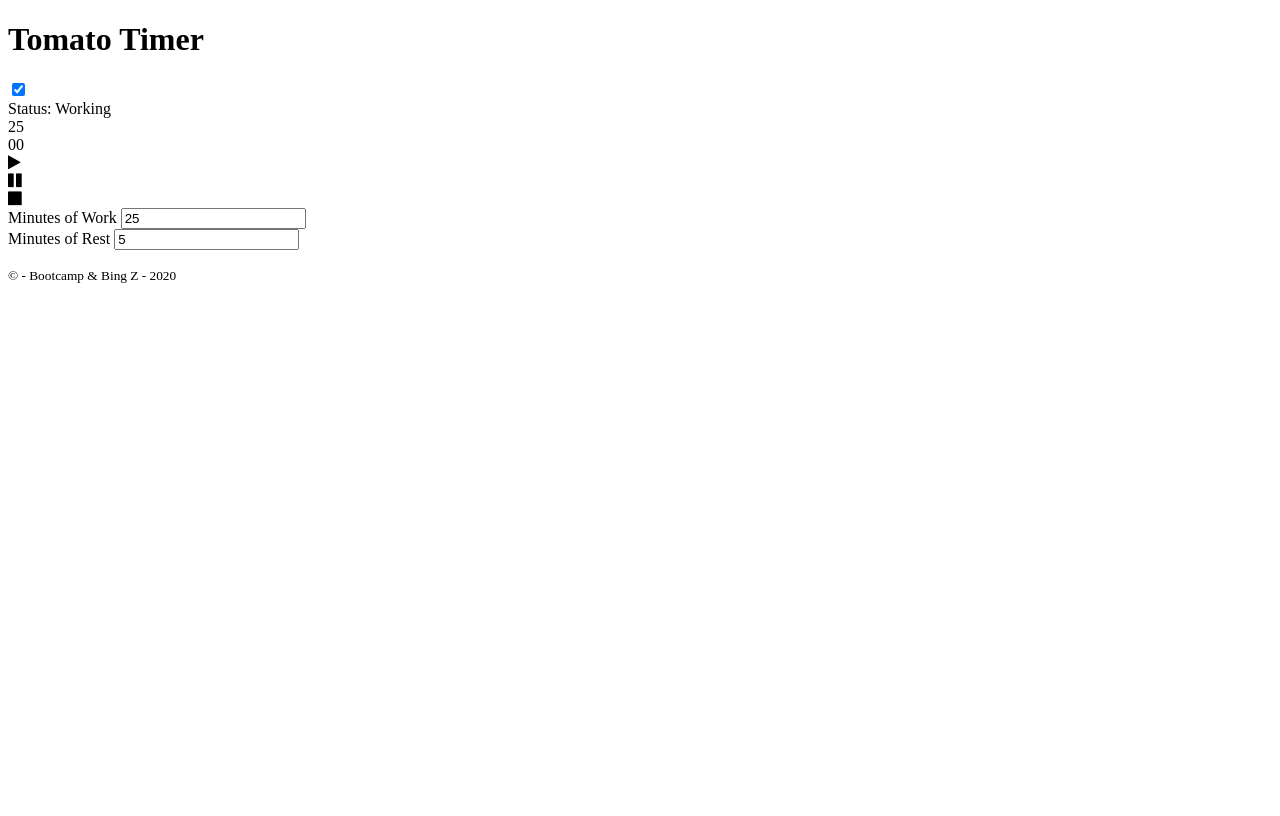
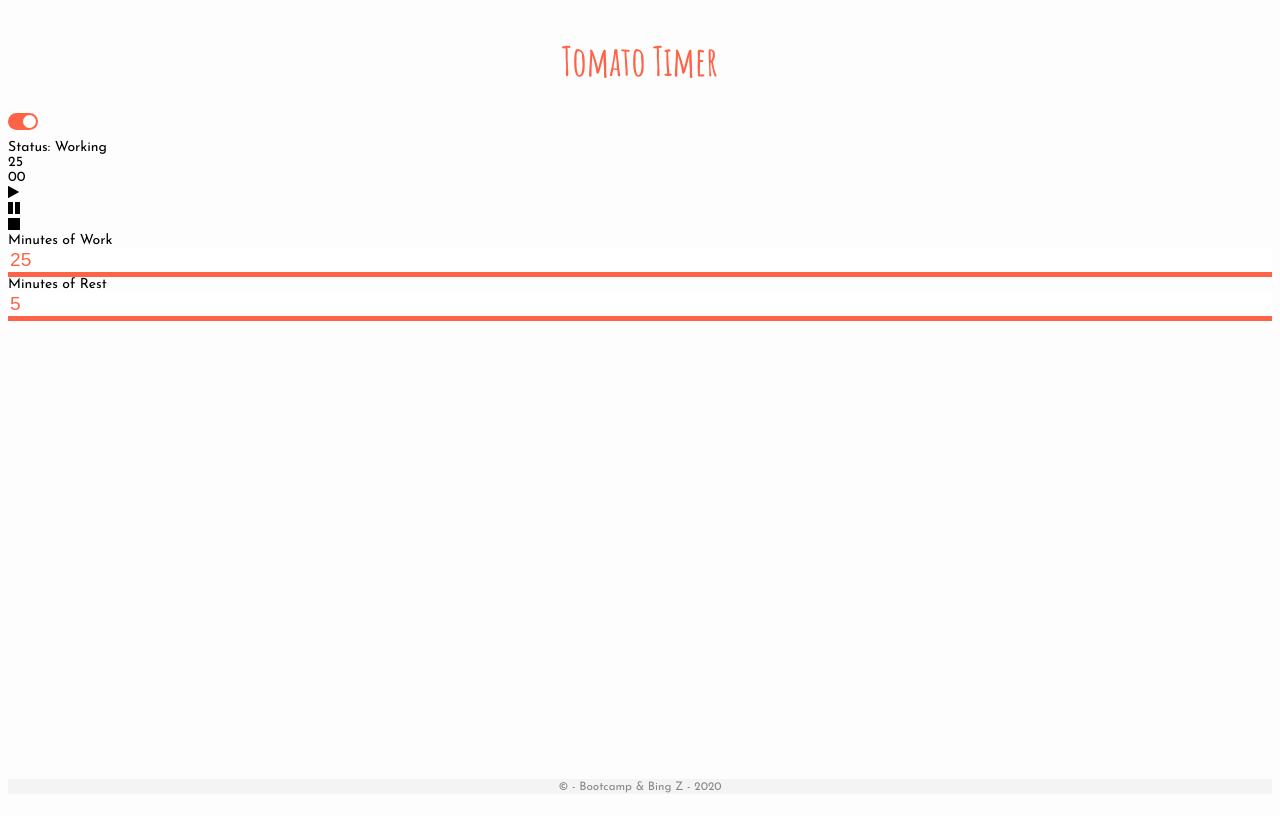
Before and after one commit to imbingz/Pomodoro-Tomato-Timer, a plain HTML site: page index.html in a window 1280 px wide. Drawn offline with Linux system fonts and the light colour scheme.

Commit message:
timeer toggle slider styling

```diff
--- a/assets/styles/style.css
+++ b/assets/styles/style.css
@@ -1,6 +1,110 @@
-/*
-colors:
+/* colors: #fdfdfd; #f5f4f4; #ccc;
+tomato;
 */
 
 /* Import Google Font */
 @import url('https://fonts.googleapis.com/css2?family=Amatic+SC:wght@700&family=Josefin+Sans:ital,wght@0,300;0,400;0,500;0,600;0,700;1,300;1,400;1,500;1,600;1,700&display=swap');
+
+/* Reset Default */
+*,
+*::before,
+*::after {
+	box-sizing: border-box;
+}
+
+body {
+	/* Top 3 for fixed Footer */
+	display: flex;
+	min-height: 100vh;
+	flex-direction: column;
+
+	background-color: #fdfdfd;
+	font-family: "Josefin Sans";
+	font-size: 14px;
+}
+
+header {
+	text-align: center;
+	font-family: "Amatic SC";
+	color: tomato;
+}
+
+h1 {
+	font-size: 2.5rem;
+}
+
+input {
+	border: none;
+	border-bottom: 5px solid tomato;
+	font-size: 1.2rem;
+	color: tomato;
+	width: 100%;
+}
+
+label {
+	display: block;
+}
+
+/* Status Toggle Bar Starts Here */
+
+/* Toggle Container  */
+.switch {
+	position: relative;
+	display: inline-block;
+	width: 30px;
+	height: 17px;
+	margin-bottom: 10px;
+}
+
+/* Toggle Bar */
+.slider {
+	position: absolute;
+	cursor: pointer;
+	top: 0;
+	bottom: 0;
+	left: 0;
+	right: 0;
+	background-color: #ccc;
+	transition: 0.4s;
+	border-radius: 34px;
+}
+
+/* Insert effect before - toggle slider  */
+.slider:before {
+	position: absolute;
+	content: '';
+	height: 13px;
+	width: 13px;
+	left: 2px;
+	bottom: 2px;
+	background-color: white;
+	transition: 0.4s;
+	border-radius: 50%;
+}
+
+/* Make checkbox invisible */
+.switch input {
+	opacity: 0;
+	width: 0;
+	height: 0;
+}
+
+/* Change the toggle slider color when checkbox is checked */
+input:checked + .slider {
+	background-color: tomato;
+}
+
+input:checked + .slider:before {
+	transform: translateX(13px);
+}
+
+/* Fixed Footer  */
+main {
+	flex: 1 0 auto;
+}
+
+.copyright {
+	color: #888;
+	text-align: center;
+	background-color: #f5f4f4;
+}
```
